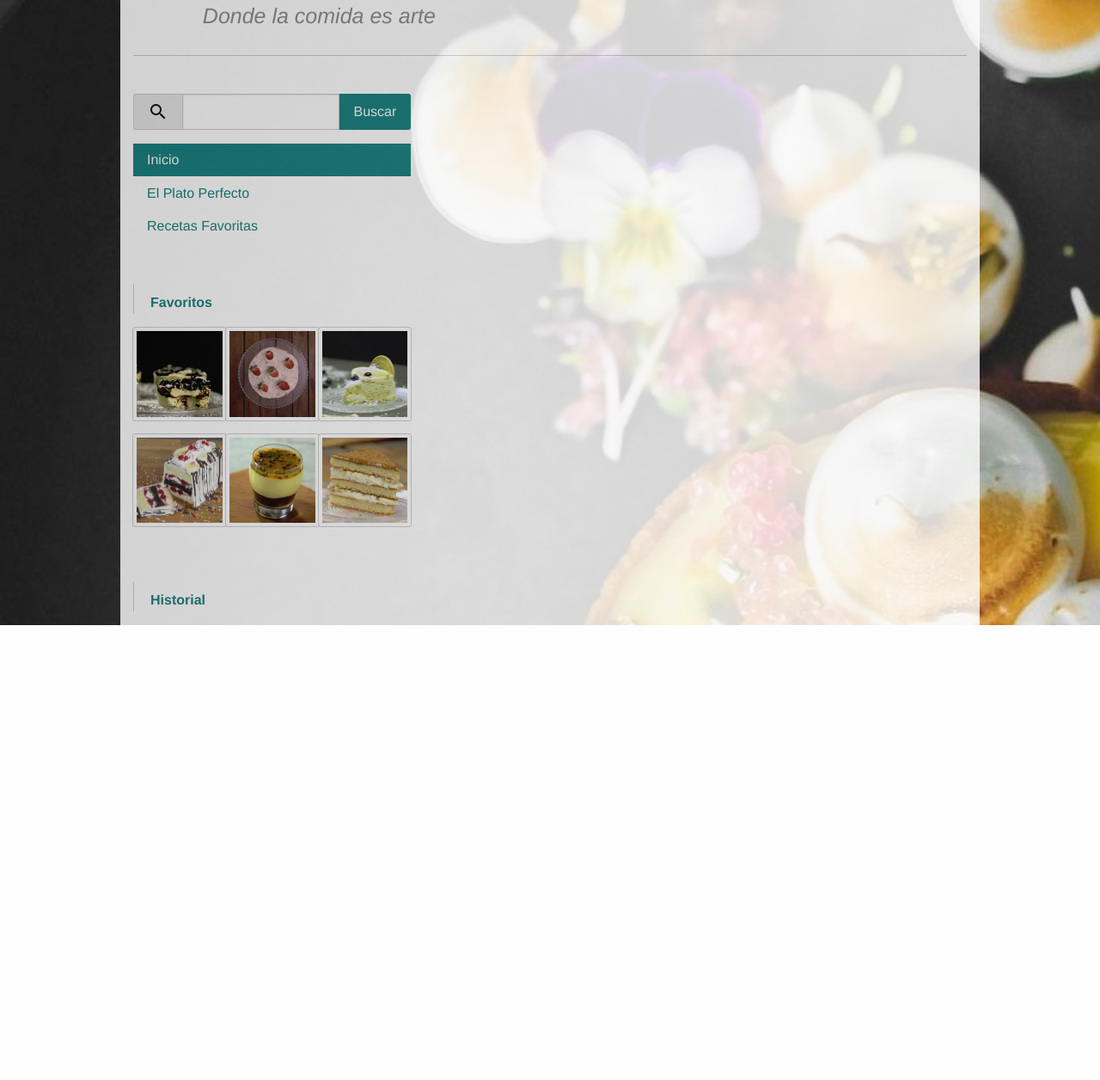
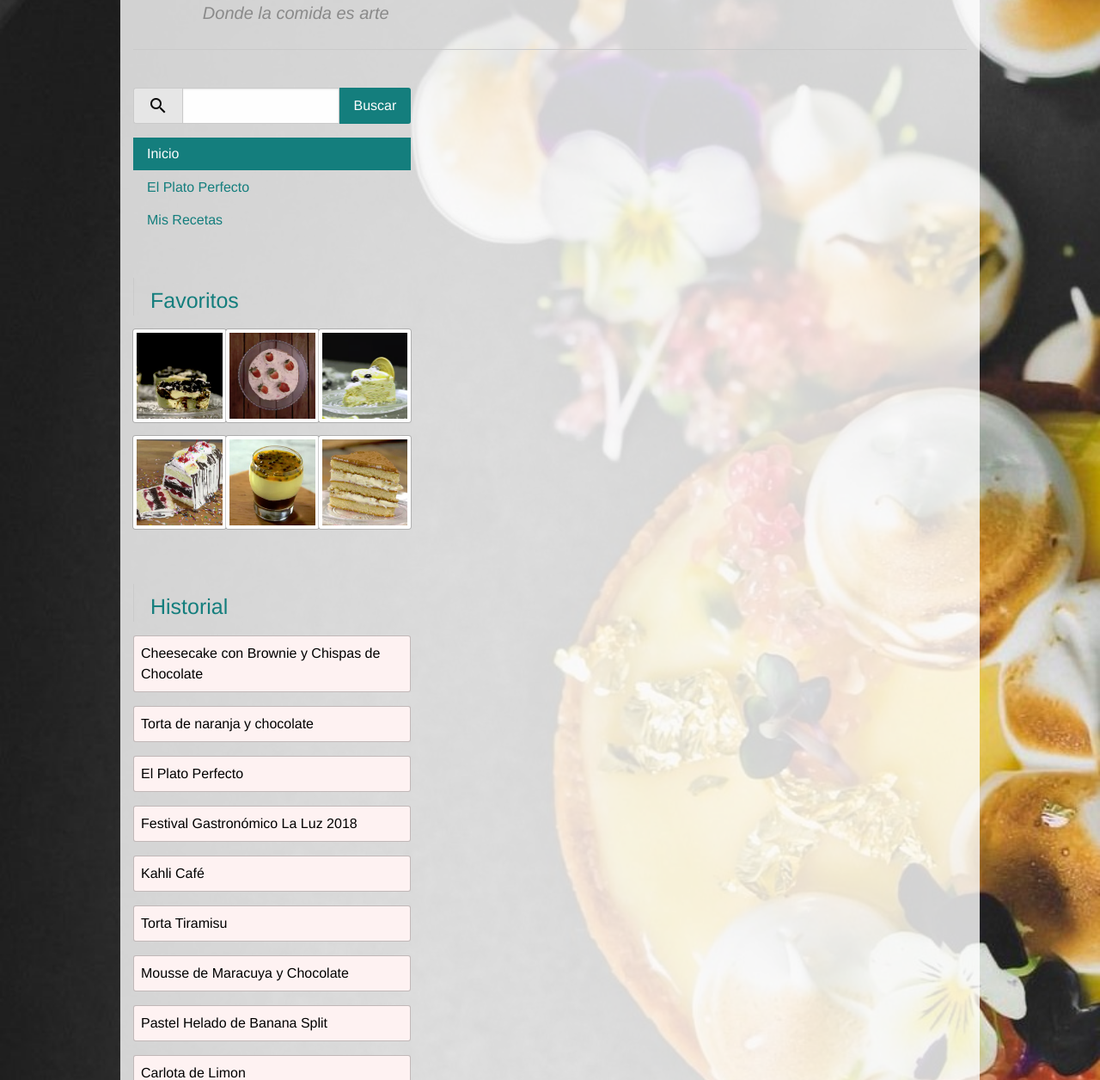
Before and after one commit to njimenezm/NextUMod3Karina, a plain HTML site: page Blog_Gastronomia_Foundation/index.html in a window 1280 px wide. Shown: the part 184-1440 px from the top of the page at 86% size. Before the commit the page ends 911 px from the top, so only its background shows below. Drawn offline with Linux system fonts and the light colour scheme.

Commit message:
updates. Sigue sin gustarme la barra de history

```diff
--- a/Blog_Gastronomia_Foundation/index.html
+++ b/Blog_Gastronomia_Foundation/index.html
@@ -10,7 +10,7 @@
     <title>Blog de Gastronomía</title>
   </head>
   <body style="background-image: url(img/background.jpg); background-repeat: no-repeat; background-size: 100%">
-    <div class="grid-container" style="background-color:white; opacity:0.8">
+    <div class="grid-container" style="background-color: rgba(255, 255, 255, 0.8)">
       <header>
         <div class="grid-x">
           <div class="cell large-3">
@@ -19,14 +19,14 @@
         </div>
         <div class="grid-x">
           <div class="cell large-5 large-offset-1">
-            <h4 class="subheader"><em>Donde la comida es arte</em></h4>
+            <h5 class="subheader"><em>Donde la comida es arte</em></h5>
           </div>
         </div>
       </header>
       <hr>
-      <section>
-        <aside class="grid-x">
-          <div class="cell large-4 offset-large-1">
+      <section class="grid-x">
+        <aside class="cell large-4">
+          <div>
             <br>
             <div class="input-group">
               <span class="input-group-label"><i class="material-icons">search</i></span>
@@ -36,16 +36,16 @@
               </div>
             </div>
             <nav>
-              <ul class="vertical menu">
-                <li class="is-active"><a href="index.html">Inicio</a></li>
-                <li><a href="platoperfecto.html">El Plato Perfecto</a></li>
-                <li><a href="recetas.html">Recetas Favoritas</a></li>
+              <ul class="vertical menu icons">
+                <li class="is-active"><a href="index.html"><span>Inicio</span></a></li>
+                <li><a href="platoperfecto.html"><span>El Plato Perfecto</span></a></li>
+                <li><a href="recetas.html"><span>Mis Recetas</span></a></li>
               </ul>
-            </nav>
+            <nav>
             <br>
             <br>
             <section id="favorites">
-              <blockquote style="color: rgb(20,126,125)"> <b>Favoritos</b> </blockquote>
+              <blockquote style="color:#147e7d"><h4>Favoritos</h4></blockquote>
               <div class="grid-x">
                 <div class="cell large-4">
                   <a href="recetas.html#Bombones"><img class="thumbnail" src="img/bombones.png" width="100%"></a>
@@ -71,13 +71,29 @@
             </section>
             <br>
             <br>
-            <blockquote style="color: rgb(20,126,125)"> <b>Historial</b> </blockquote>
+            <blockquote style="color: #147e7d"><h4>Historial</h4></blockquote>
+            <div class="callout small secondary"><a href="recetas.html#Cheesecake"><span style="color:black">Cheesecake con Brownie y Chispas de Chocolate</span></a></div>
+  		      <div class="callout small secondary"><a href="recetas.html#Naranja"><span style="color:black">Torta de naranja y chocolate</span></div>
+            <div class="callout small secondary"><a href="platoperfecto.html"><span style="color:black">El Plato Perfecto</span></div>
+  		      <div class="callout small secondary"><a href="index.html#Festival"><span style="color:black">Festival Gastronómico La Luz 2018</span></div>
+  		      <div class="callout small secondary"><a href="index.html#Kahli"><span style="color:black">Kahli Café</span></div>
+  		      <div class="callout small secondary"><a href="recetas.html#Tiramisu"><span style="color:black">Torta Tiramisu</span></div>
+  		      <div class="callout small secondary"><a href="recetas.html#Mousse"><span style="color:black">Mousse de Maracuya y Chocolate</span></div>
+  		      <div class="callout small secondary"><a href="recetas.html#BananaSplit"><span style="color:black">Pastel Helado de Banana Split</span></div>
+  		      <div class="callout small secondary"><a href="recetas.html#CarlotaLimon"><span style="color:black">Carlota de Limon</span></div>
+  		      <div class="callout small secondary"><a href="recetas.html#PastelFresas"><span style="color:black">Pastel de fresas con crema</span></div>
+  		      <div class="callout small secondary"><a href="recetas.html#Bombones"><span style="color:black">Bombones de Chocolate Blanco, Nutella y Oreo</span></div>
           </div>
-
         </aside>
-        <article class="">
-          <article class="" id="Kahli">
-
+        <article class="cell large-7 large-offset-1">
+          <article class="card" id="Kahli" style="border: 2px solid #147e7d">
+		          <div class="card-divider align-center" style="background-color:#147e7d"><h3 style="color:white">Kahli Café</h3></div>
+  		          <img src="img/kahli.jpg">
+  		            <div class="card-section" style="background-color:rgba(250,169,170,0.5)">
+                    <p>Kahli, segundo local de la empresaria y chef Sophia Rodriguez, se ubica en Granadilla Norte, Curridabat, 25 m al sur del Vindi de Altamonte. “Teníamos un año trabajando en esto. Nos costó encontrar el lugar pero finalmente lo logramos”, dice.</p>
+                    <p>En este local, cuya premisa es "recibir con calidez a cada miembro de la familia", el visitante encontrará un restaurante, salones para clases de cocina y barismo, área para niños y, además, y un salón de eventos para alquilar. “Pretendemos que la gastronomía se viva desde diferentes aristas. Somos un pulmón gastronómico de la ciudad. Todas las áreas del restaurante dan a jardines, por eso queremos que se conciba así”, dijo Rodríguez.</p>
+                  </div>
+              </div>
           </article>
           <article class="" id="Festival">
 
```
